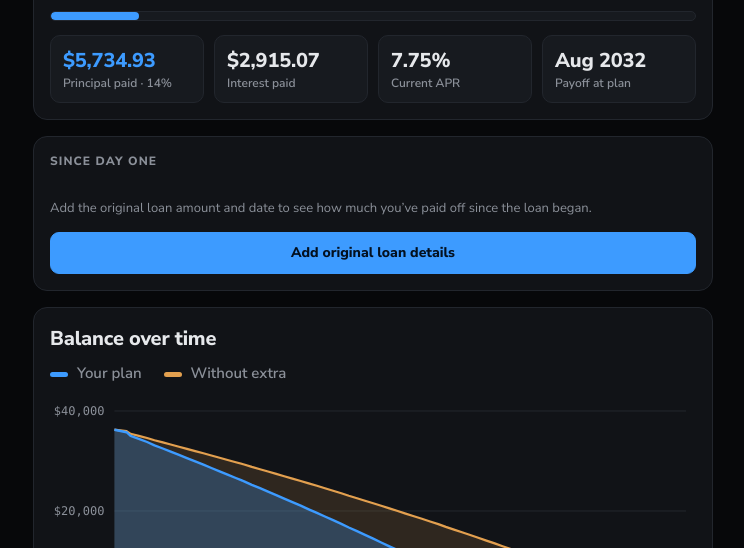
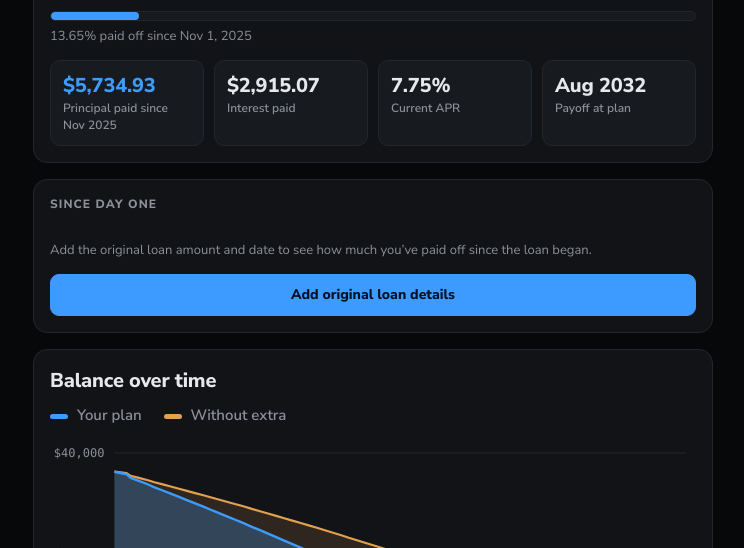
Before and after one commit to jbexten89/Heloc-Mortgage-Payoff-Plan, a plain HTML site: page index.html in a window 1280 px wide. Shown: the part 252-800 px from the top of the page, without its empty margins (267-1011 px from the left). Drawn offline with Linux system fonts and the light colour scheme.

Commit message:
v24: top progress bar measures from the original loan
Co-Authored-By: Claude Opus 5.5 <noreply@anthropic.com>
Claude-Session: https://claude.ai/code/session_01Gj9sbejj2Hz5CTy6JhuALv

```diff
--- a/index.html
+++ b/index.html
@@ -128,6 +128,7 @@ table.sched{width:100%;border-collapse:collapse;font-size:13px;table-layout:fixe
 .tsum span{display:inline-block;margin-right:14px}
 .tsum b{color:var(--fg);font-weight:800;margin-left:4px}
 .sched tfoot td{position:sticky;bottom:0;background:var(--panel-2);font-weight:800;border-top:1px solid var(--line)}
+.barcap{margin-top:-8px}
 .sync{display:none;text-align:right;font-size:12px;font-weight:700}
 .sync.warn{display:block;color:var(--amber)}
 #asOf,#appVer{display:none}
@@ -185,6 +186,7 @@ body::before{content:"";position:fixed;inset:0 0 auto;height:env(safe-area-inset
       <span class="sub num" id="balanceSub"></span>
     </div>
     <div class="bar" aria-hidden="true"><i id="progress" style="width:0"></i></div>
+    <span class="sub num barcap" id="progCap"></span>
     <div class="stats">
       <div class="stat good"><b class="num" id="sPaid">–</b><span>Principal paid</span></div>
       <div class="stat"><b class="num" id="sInterest">–</b><span id="sInterestLbl">Interest paid</span></div>
@@ -314,6 +316,7 @@ body::before{content:"";position:fixed;inset:0 0 auto;height:env(safe-area-inset
         <span class="sub num" id="mBalanceSub"></span>
       </div>
       <div class="bar" aria-hidden="true"><i id="mProgress" style="width:0"></i></div>
+    <span class="sub num barcap" id="mProgCap"></span>
       <div class="stats">
         <div class="stat good"><b class="num" id="mPrinPaid">–</b><span>Principal paid</span></div>
         <div class="stat"><b class="num" id="mIntPaid">–</b><span>Interest paid</span></div>
@@ -456,7 +459,7 @@ body::before{content:"";position:fixed;inset:0 0 auto;height:env(safe-area-inset
 <script>
 (function(){
 const KEY='heloc-payoff-v1';
-const APP_VERSION='23',APP_BUILD='Nov 19, 2026';
+const APP_VERSION='24',APP_BUILD='Nov 19, 2026';
 const $=id=>document.getElementById(id);
 const DAY=86400000;
 const toDay=s=>{const[y,m,d]=s.split('-').map(Number);return Date.UTC(y,m-1,d)/DAY};
@@ -603,8 +606,8 @@ function render(){
   $('balanceSub').textContent=H.bal<=0?'Paid off. Nice work.':'Plus about '+money(H.accrued,true)+' interest building toward '+(H.charged?'the next statement':'your next payment');
   const owedTotal=+S.loan.balance+H.draws;
   const pct=owedTotal>0?Math.max(0,Math.min(100,H.prinPaid/owedTotal*100)):0;
-  $('progress').style.width=pct.toFixed(1)+'%';
-  $('sPaid').textContent=money(H.prinPaid);$('sPaid').nextElementSibling.textContent='Principal paid · '+Math.round(pct)+'%';
+  setProgress('progress','progCap',S.loan.orig,H.bal,pct,fmtDate(toDay(S.loan.start)));
+  $('sPaid').textContent=money(H.prinPaid);$('sPaid').nextElementSibling.textContent='Principal paid since '+fmtMonth(toDay(S.loan.start));
   $('sInterest').textContent=money(H.charged?H.intCharged:H.intPaid);
   $('sInterestLbl').textContent=H.charged?'Interest charged':'Interest paid';
   $('sRate').textContent=apr.toFixed(2)+'%';
@@ -707,6 +710,13 @@ function renderOrig(p,o,bal,P,mtg){
     note+=(note?' ':'')+'At your plan, payoff is '+fmtMonth(P.end)+(early>0?', '+ym(early)+' before the term ends.':'.')}
   $(p+'OrigStats').innerHTML=st.map(([l,v])=>`<div class="stat"><b class="num">${v}</b><span>${l}</span></div>`).join('');
   $(p+'OrigNote').textContent=note;
+}
+// Top progress bar: measured from the original loan when it's set, otherwise from the tracking start
+function setProgress(barId,capId,o,bal,fallbackPct,startLbl){
+  let pct=fallbackPct,cap='Since '+startLbl;
+  if(o&&o.amount>0&&o.date){pct=Math.max(0,Math.min(100,(o.amount-bal)/o.amount*100));cap=pct.toFixed(2)+'% of the original '+money(o.amount)+' paid off since '+fmtMonth(toDay(o.date))}
+  else cap=fallbackPct.toFixed(2)+'% paid off since '+startLbl;
+  $(barId).style.width=pct.toFixed(2)+'%';$(capId).textContent=cap;
 }
 function renderPlans(){
   const L=$('planList'),ps=(S.planned||[]).slice().sort((a,b)=>a.date<b.date?-1:1);
@@ -901,8 +911,8 @@ function renderMtg(){
   $('mBalance').textContent=money(H.bal,true);
   $('mBalanceSub').textContent=H.bal<=0?'Paid off. Nice work.':'Started at '+money(M.balance,true)+' on '+fmtDate(H.start)+' · '+(+M.rate).toFixed(3)+'% rate';
   const pct=M.balance>0?Math.min(100,H.prin/M.balance*100):0;
-  $('mProgress').style.width=pct.toFixed(1)+'%';
-  $('mPrinPaid').textContent=money(H.prin);$('mPrinPaid').nextElementSibling.textContent='Principal paid · '+Math.round(pct)+'%';
+  setProgress('mProgress','mProgCap',M.orig,H.bal,pct,fmtDate(toDay(M.start)));
+  $('mPrinPaid').textContent=money(H.prin);$('mPrinPaid').nextElementSibling.textContent='Principal paid since '+fmtMonth(toDay(M.start));
   $('mIntPaid').textContent=money(H.int);
   $('mEscPaid').textContent=money(H.esc);
   $('mPayoff').textContent=H.bal<=0?'Done':base.ok?fmtMonth(base.end):'Never';
```
